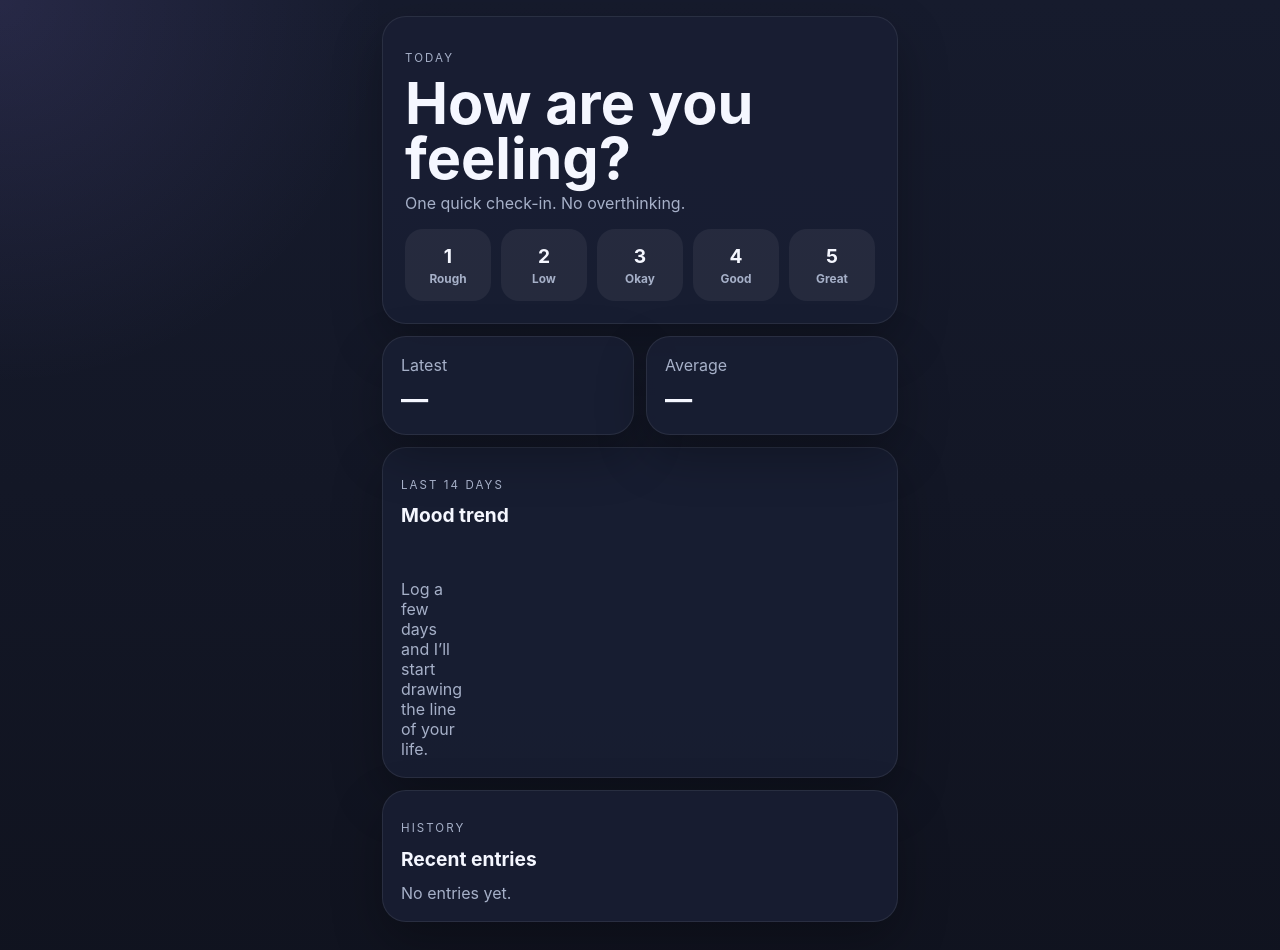
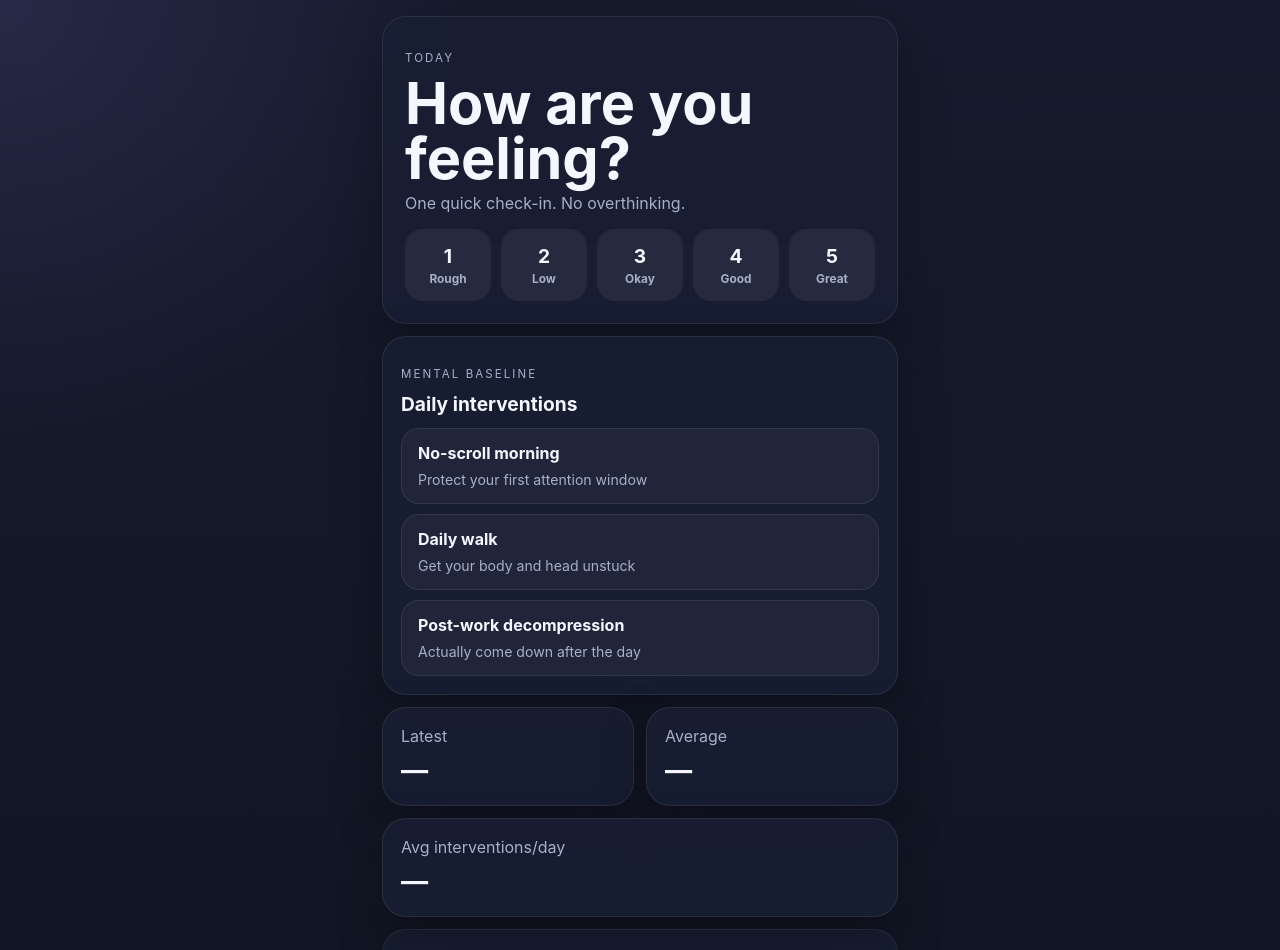
Before and after one commit to zkirby-ai/mood-tracker, a Next.js app: page / in a window 1280 px wide. Shown: the top 950 px of the page. Built offline with nearby package versions, Linux system fonts and the light colour scheme.

Commit message:
Add intervention tracking and auto deploy workflow

```diff
--- a/app/globals.css
+++ b/app/globals.css
@@ -8,6 +8,7 @@
   --muted: #a6b0c8;
   --accent: #a28cff;
   --accent2: #89e0ff;
+  --good: #79e7b2;
 }
 * { box-sizing: border-box; }
 html, body { margin: 0; padding: 0; }
@@ -47,12 +48,29 @@ h2 { margin: 6px 0 0; font-size: 1.2rem; }
   color: #0b1020;
 }
 .mood.active small { color: rgba(11,16,32,0.75); }
+.interventionsCard, .chartCard, .historyCard { padding: 18px; margin-bottom: 12px; }
+.cardHeader { margin-bottom: 12px; }
+.interventionList { display: grid; gap: 10px; }
+.intervention {
+  border: 1px solid rgba(255,255,255,0.08);
+  background: rgba(255,255,255,0.04);
+  color: var(--text);
+  border-radius: 18px;
+  min-height: 72px;
+  padding: 14px 16px;
+  text-align: left;
+}
+.intervention strong { display: block; margin-bottom: 6px; }
+.intervention span { color: var(--muted); font-size: 0.88rem; }
+.intervention.active {
+  background: linear-gradient(135deg, rgba(121,231,178,0.22), rgba(137,224,255,0.18));
+  border-color: rgba(121,231,178,0.35);
+}
 .grid { display: grid; grid-template-columns: 1fr 1fr; gap: 12px; margin-bottom: 12px; }
 .statCard { padding: 18px; }
+.statCard.full { grid-column: 1 / -1; }
 .statCard span { color: var(--muted); display: block; }
 .statCard strong { display: block; margin-top: 8px; font-size: 1.7rem; }
-.chartCard, .historyCard { padding: 18px; margin-bottom: 12px; }
-.cardHeader { margin-bottom: 12px; }
 .bars {
   min-height: 220px;
   display: grid;
@@ -87,7 +105,8 @@ h2 { margin: 6px 0 0; font-size: 1.2rem; }
   background: rgba(255,255,255,0.035);
   border: 1px solid rgba(255,255,255,0.05);
 }
-.historyRow span { color: var(--muted); }
+.historyRow div { display: flex; flex-direction: column; gap: 4px; }
+.historyRow span, .historyRow small { color: var(--muted); }
 .emptyState { color: var(--muted); margin: 0; }
 @media (max-width: 520px) {
   .moodRow { grid-template-columns: repeat(5, minmax(0, 1fr)); }
--- a/app/page.tsx
+++ b/app/page.tsx
@@ -5,6 +5,11 @@ import { useEffect, useMemo, useState } from 'react';
 type MoodEntry = {
   date: string;
   mood: number;
+  interventions: {
+    noScrollMorning: boolean;
+    dailyWalk: boolean;
+    postWorkDecompression: boolean;
+  };
 };
 
 const MOOD_LABELS: Record<number, string> = {
@@ -13,6 +18,12 @@ const MOOD_LABELS: Record<number, string> = {
   3: 'Okay',
   4: 'Good',
   5: 'Great'
+};
+
+const EMPTY_INTERVENTIONS = {
+  noScrollMorning: false,
+  dailyWalk: false,
+  postWorkDecompression: false
 };
 
 function todayKey() {
@@ -32,18 +43,26 @@ function loadEntries(): MoodEntry[] {
 export default function HomePage() {
   const [entries, setEntries] = useState<MoodEntry[]>([]);
   const [selectedMood, setSelectedMood] = useState<number | null>(null);
+  const [todayInterventions, setTodayInterventions] = useState(EMPTY_INTERVENTIONS);
 
   useEffect(() => {
     const loaded = loadEntries().sort((a, b) => a.date.localeCompare(b.date));
     setEntries(loaded);
     const today = loaded.find((entry) => entry.date === todayKey());
     setSelectedMood(today?.mood ?? null);
+    setTodayInterventions(today?.interventions ?? EMPTY_INTERVENTIONS);
   }, []);
 
   const recentEntries = useMemo(() => entries.slice(-14), [entries]);
   const latest = entries[entries.length - 1] ?? null;
   const averageMood = entries.length
     ? (entries.reduce((sum, entry) => sum + entry.mood, 0) / entries.length).toFixed(1)
+    : null;
+  const interventionAverage = entries.length
+    ? (entries.reduce((sum, entry) => {
+        const completed = Object.values(entry.interventions).filter(Boolean).length;
+        return sum + completed;
+      }, 0) / entries.length).toFixed(1)
     : null;
 
   function persist(nextEntries: MoodEntry[]) {
@@ -52,18 +71,46 @@ export default function HomePage() {
     window.localStorage.setItem('mood-tracker-entries', JSON.stringify(sorted));
   }
 
-  function saveMood(mood: number) {
+  function upsertToday(partial: Partial<MoodEntry>) {
     const today = todayKey();
-    setSelectedMood(mood);
+    const existingIndex = entries.findIndex((entry) => entry.date === today);
 
-    const existingIndex = entries.findIndex((entry) => entry.date === today);
     if (existingIndex >= 0) {
-      const next = entries.map((entry, index) => (index === existingIndex ? { ...entry, mood } : entry));
+      const next = entries.map((entry, index) =>
+        index === existingIndex
+          ? {
+              ...entry,
+              ...partial,
+              interventions: partial.interventions ?? entry.interventions
+            }
+          : entry
+      );
       persist(next);
       return;
     }
 
-    persist([...entries, { date: today, mood }]);
+    persist([
+      ...entries,
+      {
+        date: today,
+        mood: partial.mood ?? 3,
+        interventions: partial.interventions ?? EMPTY_INTERVENTIONS
+      }
+    ]);
+  }
+
+  function saveMood(mood: number) {
+    setSelectedMood(mood);
+    upsertToday({ mood, interventions: todayInterventions });
+  }
+
+  function toggleIntervention(key: keyof typeof EMPTY_INTERVENTIONS) {
+    const next = {
+      ...todayInterventions,
+      [key]: !todayInterventions[key]
+    };
+    setTodayInterventions(next);
+    upsertToday({ mood: selectedMood ?? 3, interventions: next });
   }
 
   return (
@@ -82,6 +129,29 @@ export default function HomePage() {
         </div>
       </section>
 
+      <section className="card interventionsCard">
+        <div className="cardHeader">
+          <div>
+            <p className="eyebrow">mental baseline</p>
+            <h2>Daily interventions</h2>
+          </div>
+        </div>
+        <div className="interventionList">
+          <button className={todayInterventions.noScrollMorning ? 'intervention active' : 'intervention'} onClick={() => toggleIntervention('noScrollMorning')}>
+            <strong>No-scroll morning</strong>
+            <span>Protect your first attention window</span>
+          </button>
+          <button className={todayInterventions.dailyWalk ? 'intervention active' : 'intervention'} onClick={() => toggleIntervention('dailyWalk')}>
+            <strong>Daily walk</strong>
+            <span>Get your body and head unstuck</span>
+          </button>
+          <button className={todayInterventions.postWorkDecompression ? 'intervention active' : 'intervention'} onClick={() => toggleIntervention('postWorkDecompression')}>
+            <strong>Post-work decompression</strong>
+            <span>Actually come down after the day</span>
+          </button>
+        </div>
+      </section>
+
       <section className="grid">
         <article className="card statCard">
           <span>Latest</span>
@@ -90,6 +160,10 @@ export default function HomePage() {
         <article className="card statCard">
           <span>Average</span>
           <strong>{averageMood ?? '—'}</strong>
+        </article>
+        <article className="card statCard full">
+          <span>Avg interventions/day</span>
+          <strong>{interventionAverage ?? '—'}</strong>
         </article>
       </section>
 
@@ -126,12 +200,18 @@ export default function HomePage() {
 
         <div className="historyList">
           {entries.length ? (
-            [...entries].reverse().slice(0, 10).map((entry) => (
-              <div className="historyRow" key={entry.date}>
-                <span>{entry.date}</span>
-                <strong>{entry.mood} · {MOOD_LABELS[entry.mood]}</strong>
-              </div>
-            ))
+            [...entries].reverse().slice(0, 10).map((entry) => {
+              const completed = Object.values(entry.interventions).filter(Boolean).length;
+              return (
+                <div className="historyRow" key={entry.date}>
+                  <div>
+                    <span>{entry.date}</span>
+                    <small>{completed}/3 interventions</small>
+                  </div>
+                  <strong>{entry.mood} · {MOOD_LABELS[entry.mood]}</strong>
+                </div>
+              );
+            })
           ) : (
             <p className="emptyState">No entries yet.</p>
           )}
```
